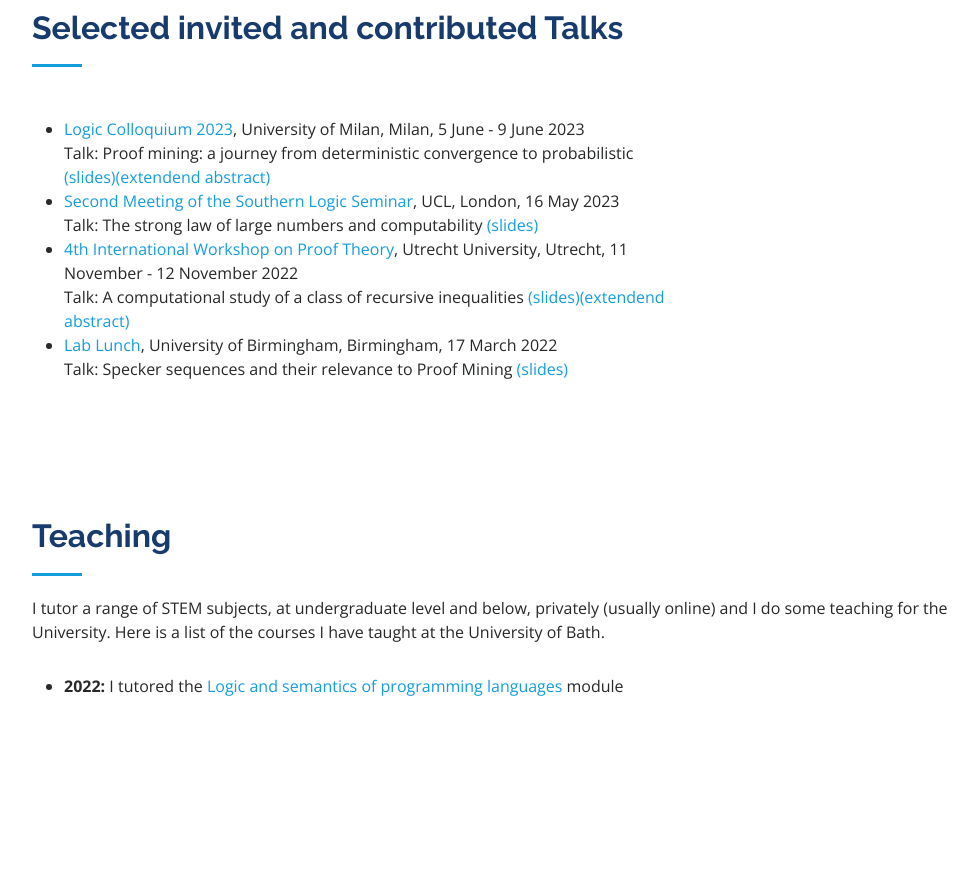
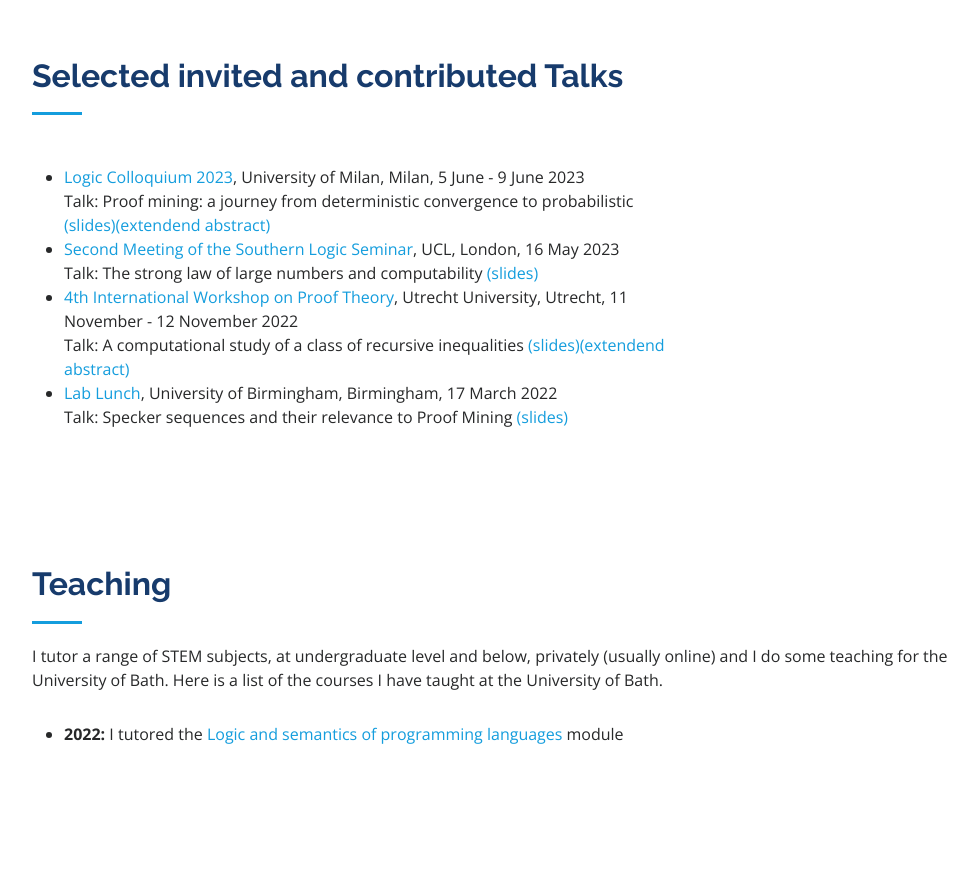
Before and after one commit to Kejineri/Kejineri.github.io, a plain HTML site: page index.html in a window 1280 px wide. Shown: the part 2209-3101 px from the top of the page, without its empty margins (280-1258 px from the left). Drawn offline with nearby package versions, Linux system fonts and the light colour scheme.

Commit message:
Update index.html

```diff
--- a/index.html
+++ b/index.html
@@ -110,6 +110,7 @@
         </div>
          <div class="col-lg-8 pt-4 pt-lg-0 content" data-aos="fade-left">
                 <ul>
+                  <li><strong>11/10/2023:</strong> I have been invited to the <a href="https://www.mfo.de/occasion/2346/www_view">Mathematical Logic: Proof Theory, Constructive Mathematics</a> workshop at <a href="https://www.mfo.de/"> Oberwolfach</a>. See you in the Black Forest!</li>
                   <li><strong>09/05/2023:</strong> I have been invited to give a talk at the Southern Logic Seminar in UCL </li>
                   <li><strong>16/03/2023:</strong> I have been invited to give a talk in the special session on applied proof theory at <a href="https://lc2023.unimi.it/">Logic Colloquium 2023</a>. See you in Milan!</li>
                 </ul>
@@ -162,7 +163,7 @@
 
         <div class="section-title">
           <h2>Teaching</h2>
-          <p> I tutor a range of STEM subjects, at undergraduate level and below, privately (usually online) and I do some teaching for the University. Here is a list of the courses I have taught at the University of Bath.</p>
+          <p> I tutor a range of STEM subjects, at undergraduate level and below, privately (usually online) and I do some teaching for the University of Bath. Here is a list of the courses I have taught at the University of Bath.</p>
         </div>
           <div class="col-lg-8 pt-4 pt-lg-0 content" data-aos="fade-left">
                 <ul>
```
